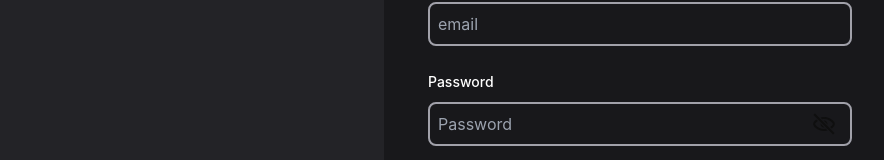
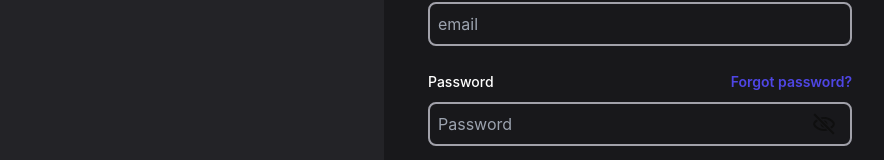
Before and after one commit to OlAndrey/Cloud-Storage, a React (Create React App) app in the folder client/: page /login in a window 1280 px wide. Shown: the part 318-478 px from the top of the page, without its empty margins (0-884 px from the left). Built offline with nearby package versions, Linux system fonts and the light colour scheme; no server answers.

Commit message:
refactor(client): AuthContainer added

```diff
--- /dev/null
+++ b/client/src/components/authorization/AuthContainer.tsx
@@ -0,0 +1,16 @@
+import { ReactNode } from 'react'
+
+const AuthContainer = ({ children, title }: { children: ReactNode; title: string }) => {
+  return (
+    <div className='h-screen container mx-auto px-4'>
+      <div className='flex min-h-full flex-col justify-center items-center'>
+        <div className='w-full sm:mx-auto sm:max-w-lg bg-zinc-900 rounded-2xl p-6 sm:px-11 sm:py-14'>
+          <h2 className='text-center text-2xl font-bold leading-9 tracking-tight'>{title}</h2>
+          {children}
+        </div>
+      </div>
+    </div>
+  )
+}
+
+export default AuthContainer
--- a/client/src/components/authorization/Login.tsx
+++ b/client/src/components/authorization/Login.tsx
@@ -7,6 +7,7 @@ import { IFormValues } from '../../types/form'
 import Icon from '../icon/Icon'
 import { useAppDispatch, useAppSelector } from '../../hooks/redux'
 import { loginUser, resetError } from '../../store/reducers/authSlice'
+import Container from './AuthContainer'
 
 const Login = () => {
   const { loading, userToken, error } = useAppSelector((state) => state.auth)
@@ -32,16 +33,11 @@ const Login = () => {
     e?.preventDefault()
     const { email, password } = formData
 
-    console.log(formData)
     dispatch(loginUser({ email, password }))
   }
 
   return (
-    <div className='h-screen container mx-auto px-4'>
-      <div className='flex min-h-full flex-col justify-center items-center'>
-        <div className='w-full sm:mx-auto sm:max-w-lg bg-zinc-900 rounded-2xl p-6 sm:px-11 sm:py-14'>
-          <h2 className='text-center text-2xl font-bold leading-9 tracking-tight'>Log In</h2>
-
+    <Container title='Log In'>
       <div className='mt-10'>
         <form className='space-y-6' onSubmit={handleSubmit(onSubmit)}>
           <div>
@@ -65,9 +61,19 @@ const Login = () => {
           </div>
 
           <div>
+            <div className='flex items-center justify-between'>
               <label htmlFor='password' className='block text-sm font-medium leading-6'>
                 Password
               </label>
+              <div className='text-sm'>
+                <Link
+                  to='/recovery-link'
+                  className='font-semibold text-indigo-600 hover:text-indigo-500'
+                >
+                  Forgot password?
+                </Link>
+              </div>
+            </div>
             <div className='mt-2'>
               <PasswordInput
                 placeholder={'Password'}
@@ -95,9 +101,7 @@ const Login = () => {
               disabled={!isValid || loading}
               className='flex w-full justify-center items-center rounded-md bg-indigo-600 px-3 py-1.5 text-sm font-semibold leading-6 text-white shadow-sm hover:bg-indigo-500 disabled:bg-zinc-400'
             >
-                  {loading && (
-                    <Icon className='animate-spin mr-3' size={[16, 16]} name='SpinnerIcon' />
-                  )}
+              {loading && <Icon className='animate-spin mr-3' size={[16, 16]} name='SpinnerIcon' />}
               Sign in
             </button>
           </div>
@@ -113,9 +117,7 @@ const Login = () => {
           </Link>
         </p>
       </div>
-        </div>
-      </div>
-    </div>
+    </Container>
   )
 }
 
--- a/client/src/components/authorization/Registry.tsx
+++ b/client/src/components/authorization/Registry.tsx
@@ -7,6 +7,7 @@ import { IFormValues } from '../../types/form'
 import { useAppDispatch, useAppSelector } from '../../hooks/redux'
 import Icon from '../icon/Icon'
 import { registerUser, resetError } from '../../store/reducers/authSlice'
+import Container from './AuthContainer'
 
 const Registry = () => {
   const { loading, userToken, error } = useAppSelector((state) => state.auth)
@@ -35,10 +36,7 @@ const Registry = () => {
   }
 
   return (
-    <div className='h-screen container mx-auto px-4'>
-      <div className='flex min-h-full flex-col justify-center items-center'>
-        <div className='w-full sm:mx-auto sm:max-w-lg bg-zinc-900 rounded-2xl p-6 sm:px-11 sm:py-14'>
-          <h2 className='text-center text-2xl font-bold leading-9 tracking-tight'>Registaration</h2>
+    <Container title='Registration'>
 
           <div className='mt-10'>
             <form className='space-y-6' onSubmit={handleSubmit(onSubmit)}>
@@ -126,9 +124,7 @@ const Registry = () => {
               </Link>
             </p>
           </div>
-        </div>
-      </div>
-    </div>
+        </Container>
   )
 }
 
```
Lines whose indentation alone changed are shown as unchanged.
